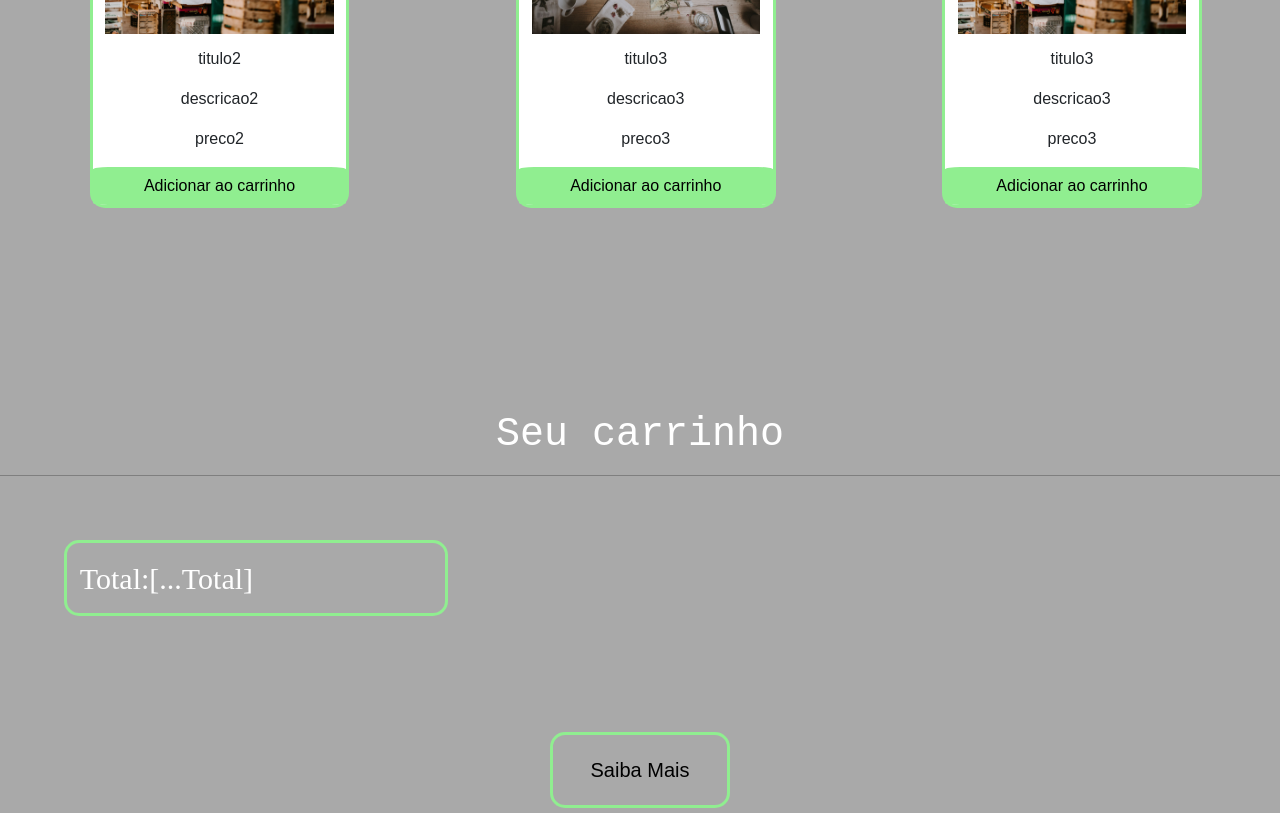
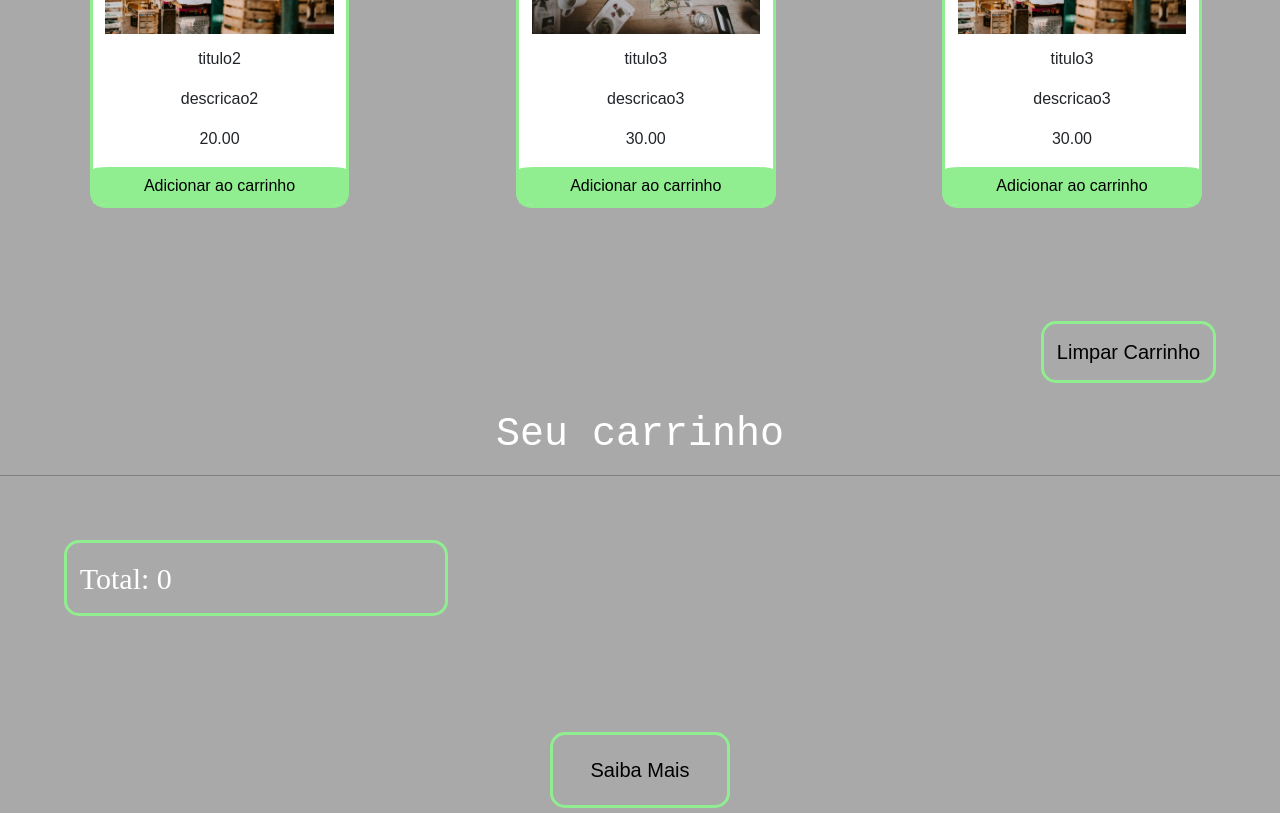
Before and after one commit to Lmelo0511/MeloMarket, a React (Create React App) app: page / in a window 1280 px wide. Shown: the part 1700-2513 px from the top of the page. Built offline with nearby package versions, Linux system fonts and the light colour scheme.

Commit message:
Carrinho, home e index5 atualizados

```diff
--- a/src/componentes/Carrinho.js
+++ b/src/componentes/Carrinho.js
@@ -3,29 +3,53 @@ import 'bootstrap/dist/css/bootstrap.css';
 import imagem3 from "../Imagens/carrossel-img2.jpg";
 import { AiFillMinusCircle } from "react-icons/ai";
 import { AiFillPlusCircle } from "react-icons/ai";
+import { FaRegTrashAlt } from "react-icons/fa";
 import { useState, useEffect } from "react";
 
 const Carrinho = ({ produtosNoCarrinho }) => {
 
-    const [produtoNoCarrinho, setProdutoNoCarrinho] = useState(0);
+    const [produtos, setProdutos] = useState([]);
 
-    const adicionarProduto = (index) => {
-        const novosProdutos = [...produtosNoCarrinho];
-        novosProdutos[index].quantidade += 1;
+    useEffect(() => {
+        setProdutos(produtosNoCarrinho.map(produto => ({...produto, quantidade: 0})));
+    }, [produtosNoCarrinho]);
 
-        setProdutoNoCarrinho(novosProdutos);
-    }
+    const AdicionarQuantia = (index) => {
+        const novosProdutos = [...produtos];
+        novosProdutos[index].quantidade++;
 
-    const removerProduto = (index) => {
-        const novosProdutos = [...produtosNoCarrinho];
-        novosProdutos[index].quantidade += 1;
+        setProdutos(novosProdutos);
+    };
 
-        setProdutoNoCarrinho(novosProdutos);
-    }
+    const RemoverQuantia = (index) => {
+        const novosProdutos = [...produtos];
+        novosProdutos[index].quantidade--;
 
-    const Total = () => {
+        setProdutos(novosProdutos);
+    };
 
-    }
+    const { total, quantidade } = produtos.reduce(
+        (acumulador, item) => {
+            return {
+                quantidade: acumulador.quantidade + item.quantidade,
+                total: acumulador.total + item.preco * item.quantidade,
+            };
+        },
+        {
+            quantidade: 0,
+            total: 0.00,
+        }
+    );
+
+    const RemoverProduto = (index) => {
+        const novosProdutos = [...produtos];
+        novosProdutos.splice(index, 1);
+        setProdutos(novosProdutos);
+    };
+
+    const LimparCarrinho = () => {
+        setProdutos([]);
+    };
 
     const linha = {
         color: 'black'
@@ -34,21 +58,25 @@ const Carrinho = ({ produtosNoCarrinho }) => {
     return(
         <div>
             <br></br>
+            <button className="limparCarrinho" onClick={() => LimparCarrinho()}>Limpar Carrinho</button>
             <h1 className="Titulo">Seu carrinho</h1>
             <ul>
-                {produtosNoCarrinho?.map((produto, index) => (
+                {produtos?.map((produto, index) => (
                     <li key={index}>
                         <div className='containers'>
+                            <button className="botaoApagar" onClick={() => RemoverProduto(index)}>
+                                <FaRegTrashAlt size={30} color="black"/>
+                            </button>
                             <img className="imagem3" src={imagem3}></img>
                             <p className='tituloProduto'>{produto.titulo}</p>
                             <p className='descricaoProduto'>{produto.descricao}</p>
                             <p className='precoProduto'>{produto.preco}</p>
                             <div className='container2'>
-                                <button className="botaoRemover" onClick={() => removerProduto(index)}>
+                                <button className="botaoRemover" onClick={() => RemoverQuantia(index)}>
                                     <AiFillMinusCircle size={30} color="black"/>
                                 </button>
                                 <p>Quantidade: {produto.quantidade}</p>
-                                <button className="botaoAdicionar" onClick={() => adicionarProduto(index)}>
+                                <button className="botaoAdicionar" onClick={() => AdicionarQuantia(index)}>
                                     <AiFillPlusCircle size={30} color="black"/>
                                 </button>
                             </div>
@@ -57,7 +85,7 @@ const Carrinho = ({ produtosNoCarrinho }) => {
                 ))}
             </ul>
             <hr style={linha}></hr>
-            <p className="Total">Total:[...Total]</p>
+            <p className="Total">Total: {total}</p>
         </div>
     )
 }
--- a/src/componentes/home.js
+++ b/src/componentes/home.js
@@ -11,9 +11,11 @@ function Home() {
 
   const [carrinho, setCarrinho] = useState([]);
 
-  const adicionarAoCarrinho = (produto) => {
-    setCarrinho([...carrinho, produto]);
-  };
+  const adicionarAoCarrinho = (novoProduto) => {
+    const novosProdutos = [...carrinho];
+    novosProdutos.push(novoProduto);
+    setCarrinho(novosProdutos);
+};
 
   return (
     <div className="secao1">
@@ -45,21 +47,21 @@ function Home() {
             id={1}
             titulo="titulo1"
             descricao="descricao1"
-            preco="preco1"
+            preco="10.00"
             adicionarAoCarrinho={adicionarAoCarrinho}
           />
           <Produtos
             id={2}
             titulo="titulo2"
             descricao="descricao2"
-            preco="preco2"
+            preco="20.00"
             adicionarAoCarrinho={adicionarAoCarrinho}
           />
           <Produtos
-            id={1}
+            id={3}
             titulo="titulo3"
             descricao="descricao3"
-            preco="preco3"
+            preco="30.00"
             adicionarAoCarrinho={adicionarAoCarrinho}
           />
           <Carrinho produtosNoCarrinho={carrinho} />
--- a/src/estilizacaoTelas/index5.css
+++ b/src/estilizacaoTelas/index5.css
@@ -11,6 +11,17 @@
 
 .tituloCarrinho{
     margin-top: 5%;
+}
+
+.limparCarrinho{
+    font-size: 20px;
+    background-color: transparent;
+    border: 3px solid lightgreen;
+    padding: 1%;
+    border-radius: 15px;
+    display: flex;
+    float: right;
+    margin: 2% 5%;
 }
 
 .Total{
@@ -36,3 +47,11 @@
     background-color: transparent;
     border: none;
 }
+
+.botaoApagar{
+    background-color: transparent;
+    border: none;
+    display: flex;
+    justify-content: flex-end;
+    margin: 3% 5%;
+}
```
